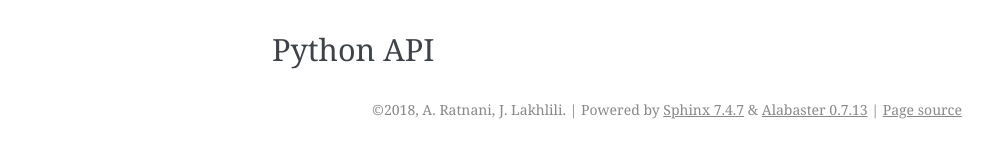
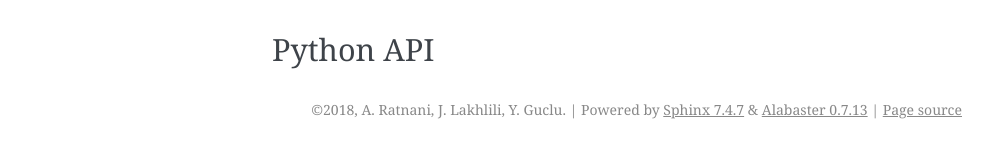
Before and after one commit to pyccel/psydac, a Sphinx documentation site: the page built from doc/api.rst, in a window 1280 px wide. Shown: the part 258-416 px from the top of the page, without its empty margins (148-1140 px from the left). Built offline with Sphinx 7.4.7, drawn with Linux system fonts in a browser that asks for light colours; formulas are drawn with MathJax 3; pages that are not in the unit, such as notebooks, are missing from menus.

Commit message:
[doc] cleaning

```diff
--- a/doc/api.rst
+++ b/doc/api.rst
@@ -16,4 +16,4 @@
 .. toctree::
    :maxdepth: 4
 
-   api-python/spl
+   api-python/modules
--- a/doc/conf.py
+++ b/doc/conf.py
@@ -19,8 +19,6 @@
 # import os
 # import sys
 # sys.path.insert(0, os.path.abspath('.'))
-
-# ARA:  sphinx-apidoc -o api-python/ ../../spl
 
 
 # -- General configuration ------------------------------------------------
@@ -52,8 +50,8 @@
 
 # General information about the project.
 project = u'spl'
-copyright = u'2018, A. Ratnani, J. Lakhlili'
-author = u'A. Ratnani, J. Lakhlili'
+copyright = u'2018, A. Ratnani, J. Lakhlili, Y. Guclu'
+author = u'A. Ratnani, J. Lakhlili, Y. Guclu'
 
 # The version info for the project you're documenting, acts as replacement for
 # |version| and |release|, also used in various other places throughout the
@@ -82,12 +80,10 @@
 # If true, `todo` and `todoList` produce output, else they produce nothing.
 todo_include_todos = True
 
-# -- Doxygen ----------------------------------------------
+# -- Doxygen + autodoc ----------------------------------------------
 import subprocess
-subprocess.call('doxygen Doxyfile ', shell=True)
-
-#subprocess.call('cd ../doxygen ; doxygen Doxyfile ; '
-#                'cp -R html ../sphinx/_static/doxygen', shell=True)
+subprocess.call('rm -rf source; sphinx-apidoc -o api-python/ ../spl', shell=True)
+#subprocess.call('doxygen Doxyfile ', shell=True)
 
 # -- Options for HTML output ----------------------------------------------
 
@@ -105,7 +101,7 @@
 # Add any paths that contain custom static files (such as style sheets) here,
 # relative to this directory. They are copied after the builtin static files,
 # so a file named "default.css" will overwrite the builtin "default.css".
-html_static_path = ['_static', '../doxygen/']
+#html_static_path = ['_static', '../doxygen/']
 
 # specify the side bar
 #html_sidebars = { '**': ['globaltoc.html', 'relations.html', 'sourcelink.html'], }
```
Also changed, not shown: 2 other files.
